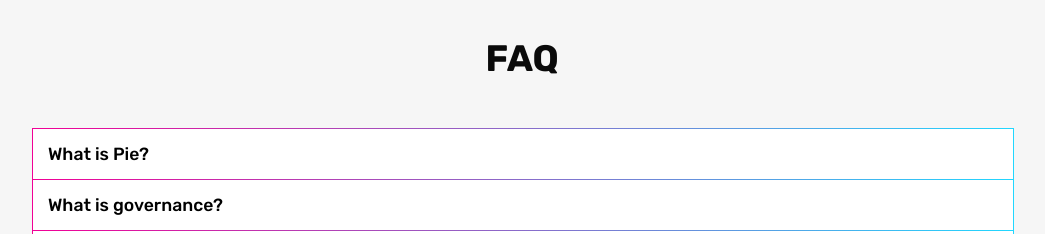
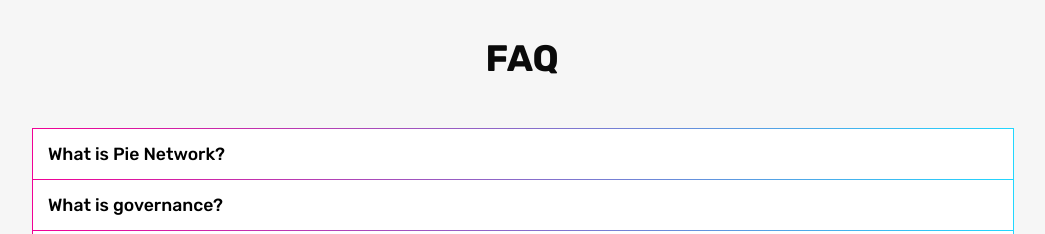
Before and after one commit to pie-dao/frontend, a React (Create React App) app: page / in a window 1280 px wide. Shown: the part 1704-1938 px from the top of the page, without its empty margins (118-1163 px from the left). Built offline with nearby package versions, Linux system fonts and the light colour scheme.

Commit message:
Pie to Pie Network

```diff
--- a/src/Components/FAQ.js
+++ b/src/Components/FAQ.js
@@ -62,7 +62,7 @@ const FAQ = props => {
         <Gradient>
           <SingleItem>
             <Collapsible
-              trigger="What is Pie?"
+              trigger="What is Pie Network?"
               easing="ease-in"
               transitionTime={100}
               triggerTagName="div"
```
